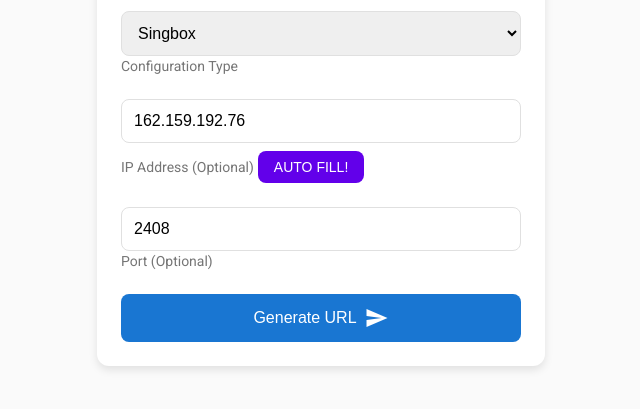
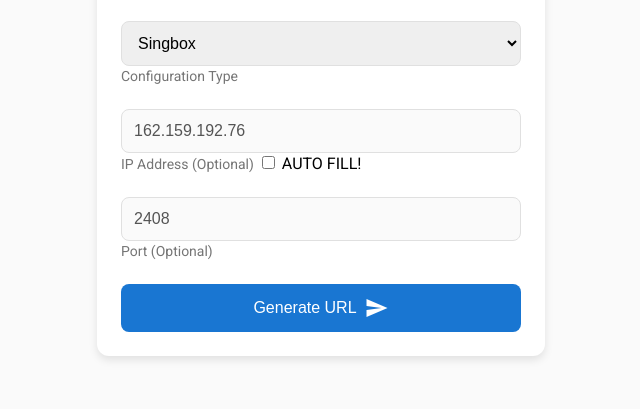
Before and after one commit to itsyebekhe/warpinator, a plain HTML site: page index.html in a window 1280 px wide. Shown: the part 301-710 px from the top of the page, without its empty margins (319-959 px from the left). Drawn offline with Linux system fonts and the light colour scheme.

Commit message:
Update index.html

```diff
--- a/index.html
+++ b/index.html
@@ -131,12 +131,12 @@
                 <label>Configuration Type</label>
             </div>
             <div class="input-field">
-                <input id="ip" type="text" name="ip" value="162.159.192.76" class="form-control">
+                <input id="ip" type="text" name="ip" value="162.159.192.76" class="form-control" disabled>
                 <label for="ip">IP Address (Optional)</label>
-                <button type="button" class="random-btn" onclick="fetchRandomIP()">AUTO FILL!</button>
+                <input type="checkbox" id="autoFillCheckbox" onchange="toggleAutoFill()"> AUTO FILL!
             </div>
             <div class="input-field">
-                <input id="port" type="number" name="port" value="2408" class="form-control">
+                <input id="port" type="number" name="port" value="2408" class="form-control" disabled>
                 <label for="port">Port (Optional)</label>
             </div>
             <div class="center-align">
@@ -167,10 +167,9 @@
 
                 var license = document.getElementById('license').value || '';
                 var type = document.getElementById('type').value || 'singbox';
-                var ip = document.getElementById('ip').value || '162.159.192.76';
-                var port = document.getElementById('port').value || '2408';
+                var auto = document.getElementById('autoFillCheckbox').checked ? 'true' : 'false';
 
-                var url = `https://itshin.serv00.net/api/warpinator?license=${encodeURIComponent(license)}&type=${encodeURIComponent(type)}&ip=${encodeURIComponent(ip)}&port=${encodeURIComponent(port)}`;
+                var url = `https://itshin.serv00.net/api/warpinator?license=${encodeURIComponent(license)}&type=${encodeURIComponent(type)}&auto=${encodeURIComponent(auto)}`;
 
                 document.getElementById('generatedUrl').value = url;
                 document.getElementById('result').style.display = 'block';
@@ -216,6 +215,23 @@
                 correctLevel: QRCode.CorrectLevel.L
             });
         }
+
+        function toggleAutoFill() {
+            var autoFillCheckbox = document.getElementById('autoFillCheckbox');
+            var ipField = document.getElementById('ip');
+            var portField = document.getElementById('port');
+
+            if (autoFillCheckbox.checked) {
+                ipField.disabled = true;
+                portField.disabled = true;
+                ipField.value = '';
+                portField.value = '';
+                fetchRandomIP();
+            } else {
+                ipField.disabled = false;
+                portField.disabled = false;
+            }
+        }
     </script>
 </body>
 </html>
```
